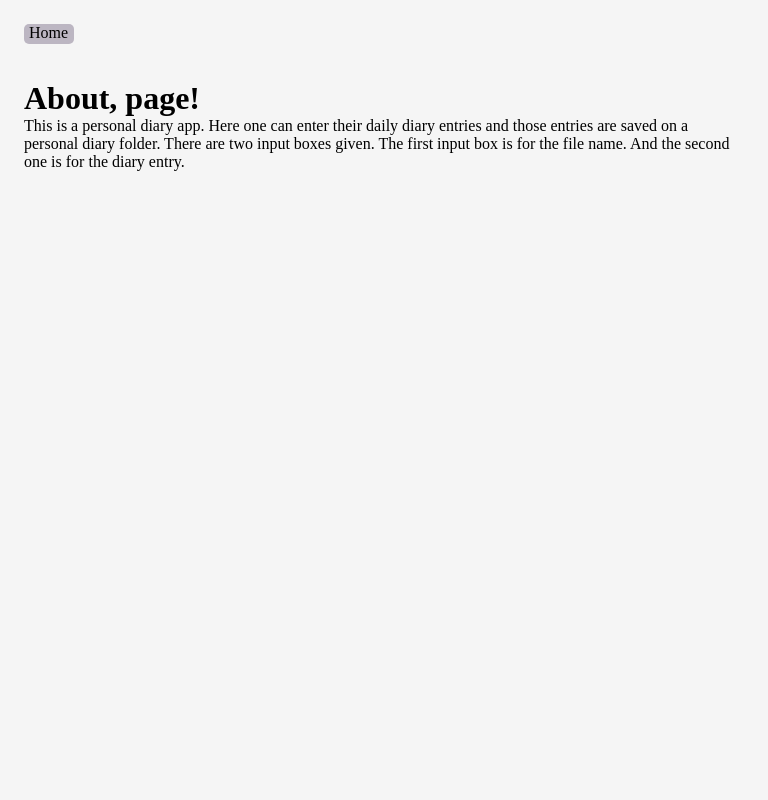
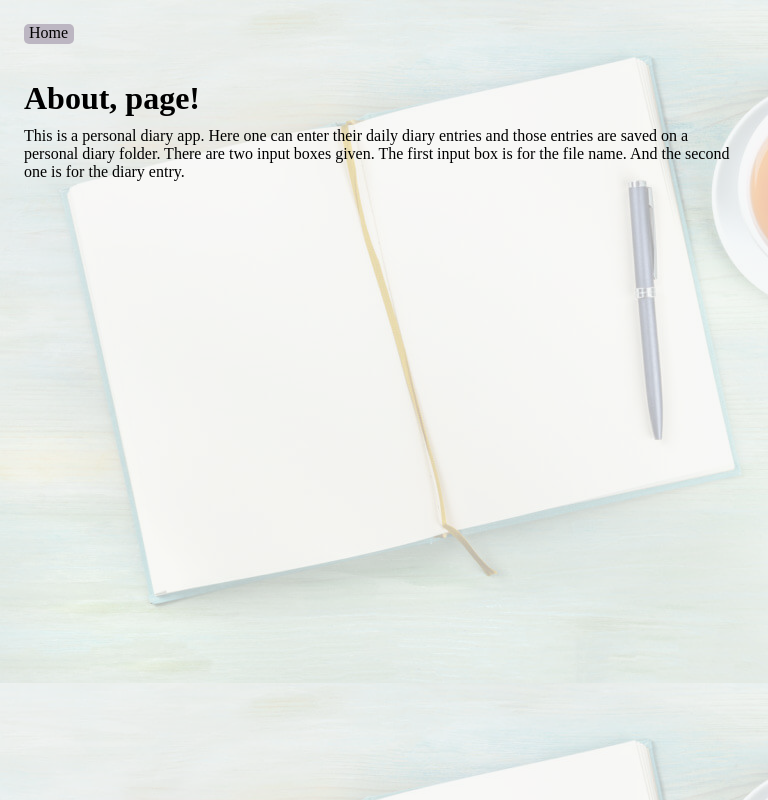
Before and after one commit to Abm32/Personal_diary_app_electronjs, an Electron app: page src/about.html in a window 768 px wide. Drawn offline with Linux system fonts and the light colour scheme.

Commit message:
Update about.html

```diff
--- a/src/about.html
+++ b/src/about.html
@@ -8,9 +8,10 @@
 	<link rel="stylesheet" href="main.css" />
 </head>
 <body>
+    <div id="background"></div>
 	<div class="ha" style="border-radius: 5px;"><a href="index.html" style="margin-left: 5px;">Home</a></div>
 	<br><br>
 	<h1 id="title">About, page!</h1>
-    <p>This is a personal diary app. Here one can enter their daily diary entries and those entries are saved on a personal diary folder. There are two input boxes given. The first input box is for the file name. And the second one is for the diary entry.</p>
+    <p style="margin-top: 10px;">This is a personal diary app. Here one can enter their daily diary entries and those entries are saved on a personal diary folder. There are two input boxes given. The first input box is for the file name. And the second one is for the diary entry.</p>
 </body>
 </html>
```
